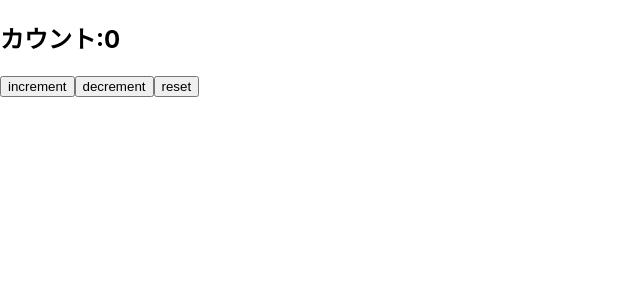
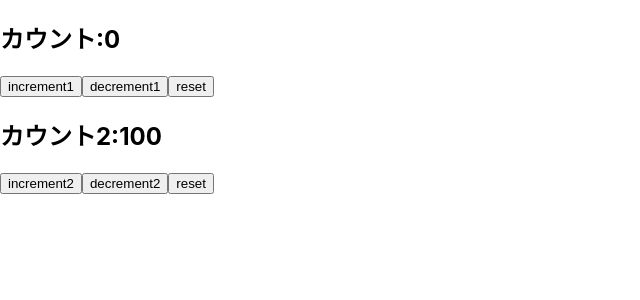
Before and after one commit to marumuji/react-tutorial, a React (Create React App) app in the folder react-hooks/: page / in a window 1280 px wide. Shown: the top 300 px of the page, without its empty margins (0-640 px from the left). Built offline with nearby package versions, Linux system fonts and the light colour scheme.

Commit message:
Add multiple state sample of useReducer

```diff
--- /dev/null
+++ b/react-hooks/src/UseReducerCounter2.jsx
@@ -0,0 +1,44 @@
+import React, {useReducer} from 'react'
+
+const initialState = {
+  firstCounter: 0,
+  secondCounter: 100,
+}
+const reducerFunc = (countState, action) => {
+  switch (action.type){
+    case 'increment1':
+      return {...countState, firstCounter: countState.firstCounter + action.value}
+    case 'decrement1':
+      return {...countState, firstCounter: countState.firstCounter - action.value}
+    case 'increment2':
+      return {...countState, secondCounter: countState.secondCounter + action.value}
+    case 'decrement2':
+      return {...countState, secondCounter: countState.secondCounter - action.value}
+    case 'reset1':
+      return {...countState, firstCounter: initialState.firstCounter}
+    case 'reset2':
+      return {...countState, secondCounter: initialState.secondCounter}
+    default:
+      return countState
+  }
+}
+
+const Counter = () => {
+
+  const [count, dispatch] = useReducer(reducerFunc, initialState)
+
+  return(
+    <>
+      <h2>カウント:{count.firstCounter}</h2>
+      <button onClick={()=>dispatch({type: 'increment1', value: 1})}>increment1</button>
+      <button onClick={()=>dispatch({type: 'decrement1', value: 1})}>decrement1</button>
+      <button onClick={()=>dispatch({type: 'reset1'})}>reset</button>
+      <h2>カウント2:{count.secondCounter}</h2>
+      <button onClick={()=>dispatch({type: 'increment2', value: 100})}>increment2</button>
+      <button onClick={()=>dispatch({type: 'decrement2', value: 100})}>decrement2</button>
+      <button onClick={()=>dispatch({type: 'reset2'})}>reset</button>
+    </>
+  )
+}
+
+export default Counter
--- a/react-hooks/src/index.js
+++ b/react-hooks/src/index.js
@@ -4,7 +4,8 @@ import './index.css';
 // import App from './App';
 // import Counter from './Counter';
 // import Effect from './Effect';
-import Counter from './UseReducerCounter';
+// import Counter from './UseReducerCounter';
+import Counter2 from './UseReducerCounter2';
 import reportWebVitals from './reportWebVitals';
 
 const root = ReactDOM.createRoot(document.getElementById('root'));
@@ -13,7 +14,7 @@ root.render(
     {/* <App/> */}
     {/* <Counter/> */}
     {/* <Effect/> */}
-    {<Counter/>}
+    {<Counter2/>}
   </React.StrictMode>
 );
 
```
